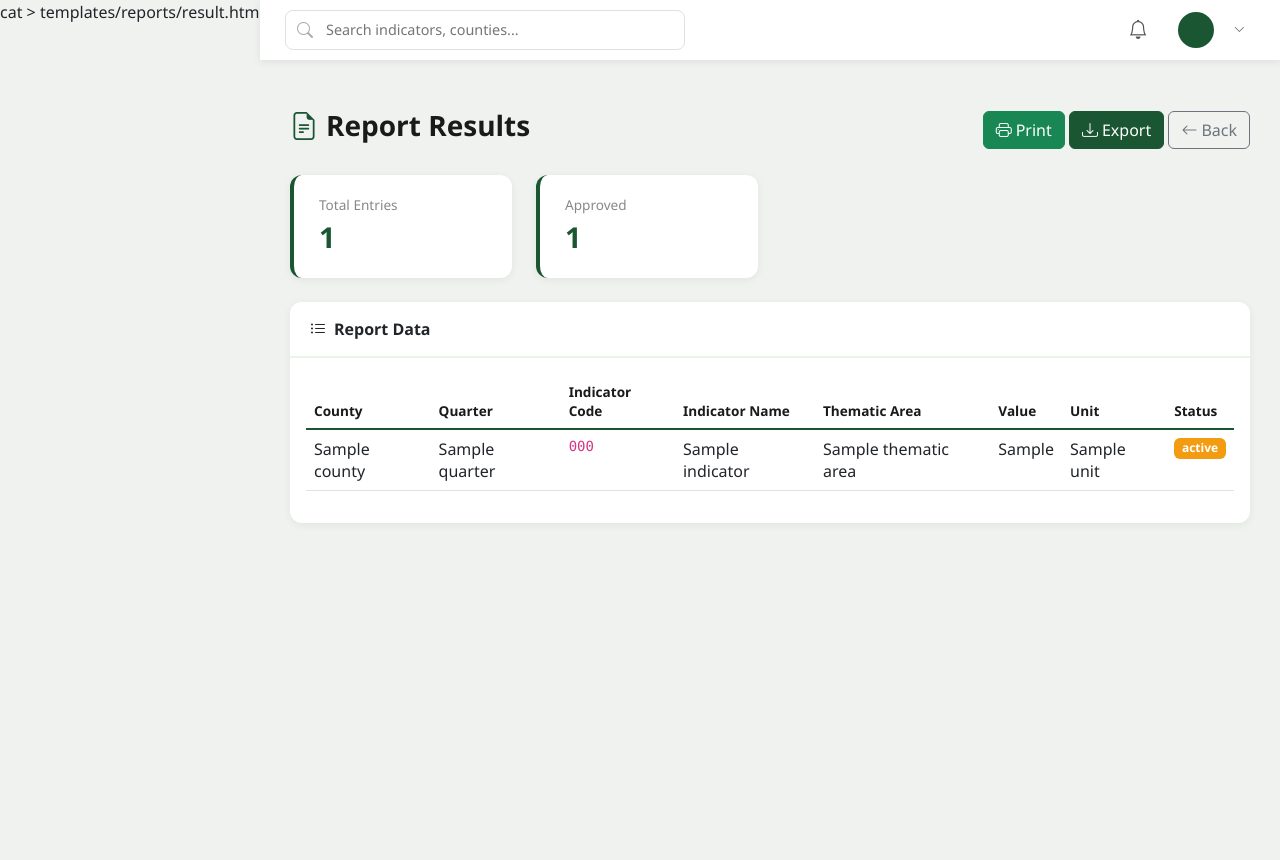
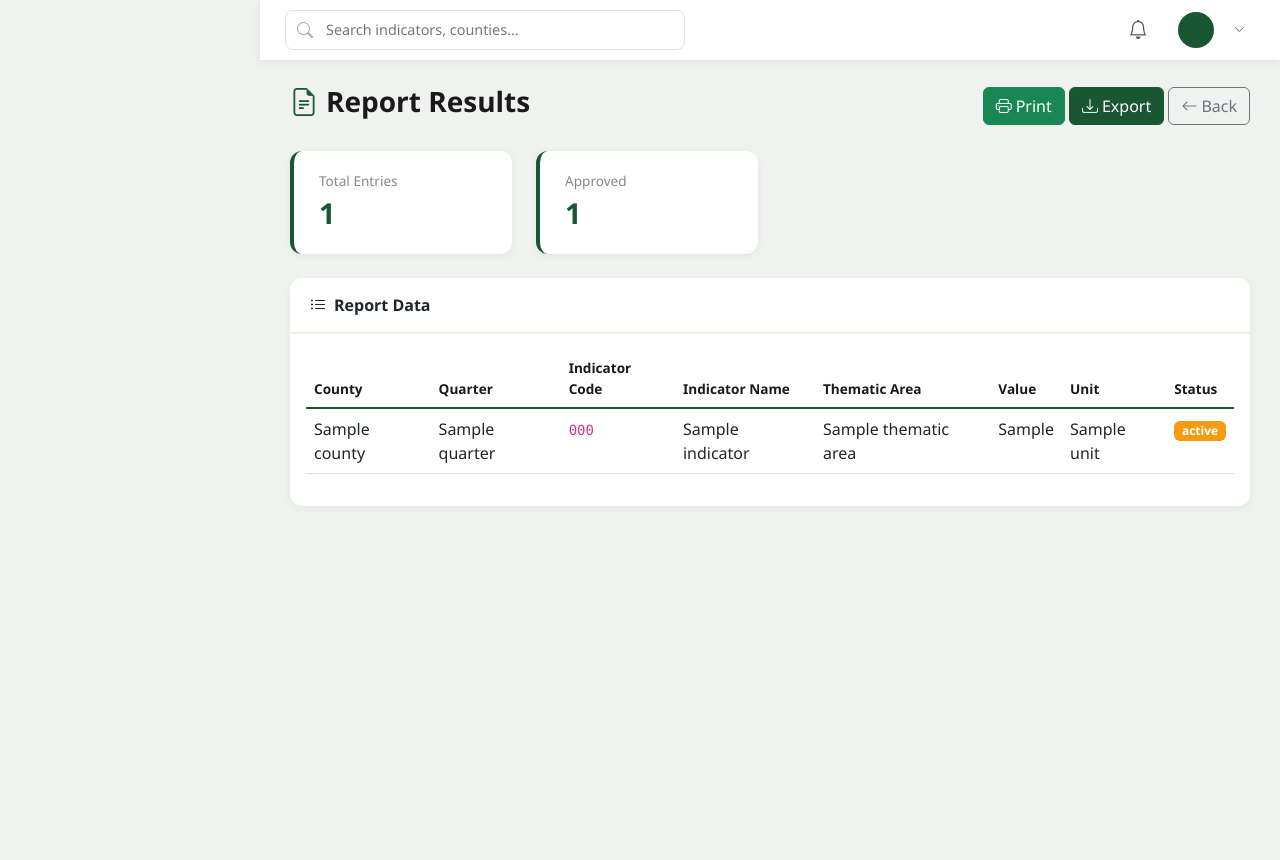
Before and after one commit to DENNIS-NGUGI/kp_me, a Django app: template templates/reports/result.html in a window 1280 px wide. Before the commit the page ends 523 px from the top, so only its background shows below. Run offline with Django 3.2, Linux system fonts and the light colour scheme; the template is opened without the code that fills it: most values are stand-ins (such as "Sample title", 1, 10 or a date in 2020); some libraries are stand-ins or nearby versions.

```diff
--- a/templates/reports/result.html
+++ b/templates/reports/result.html
@@ -1,4 +1,3 @@
-cat > templates/reports/result.html << 'EOF'
 {% extends 'base.html' %}
 
 {% block title %}Report Results - KP M&E System{% endblock %}
```
Also changed, not shown: db.sqlite3.
